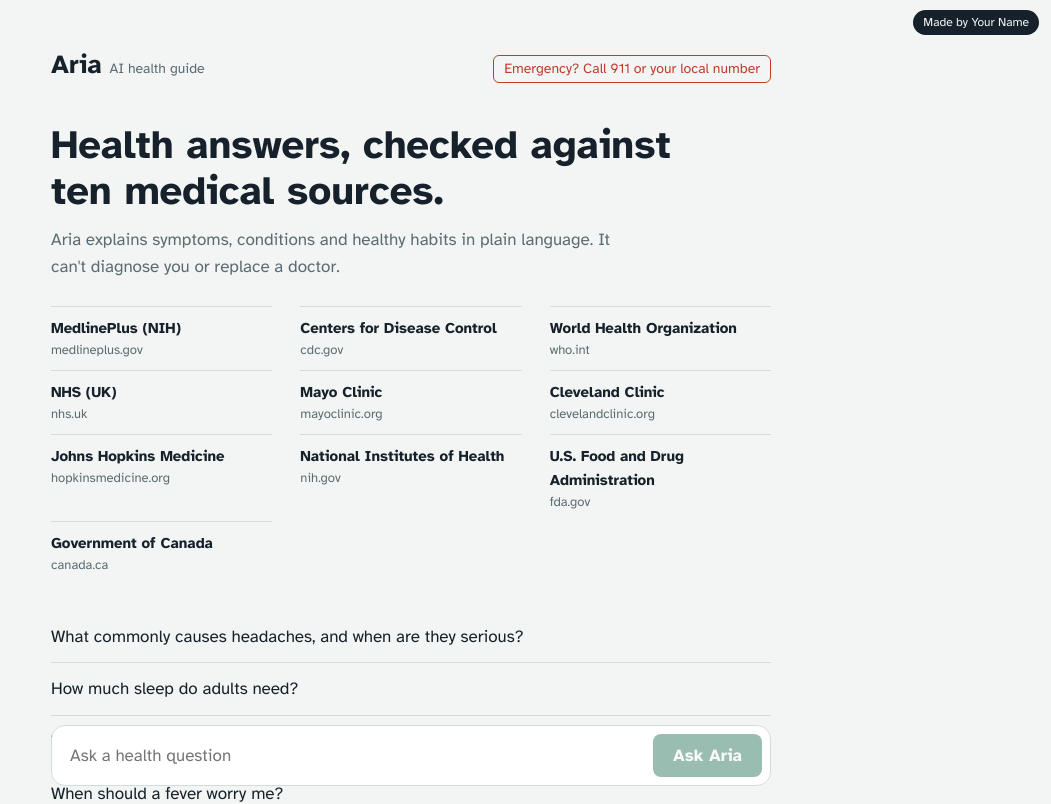
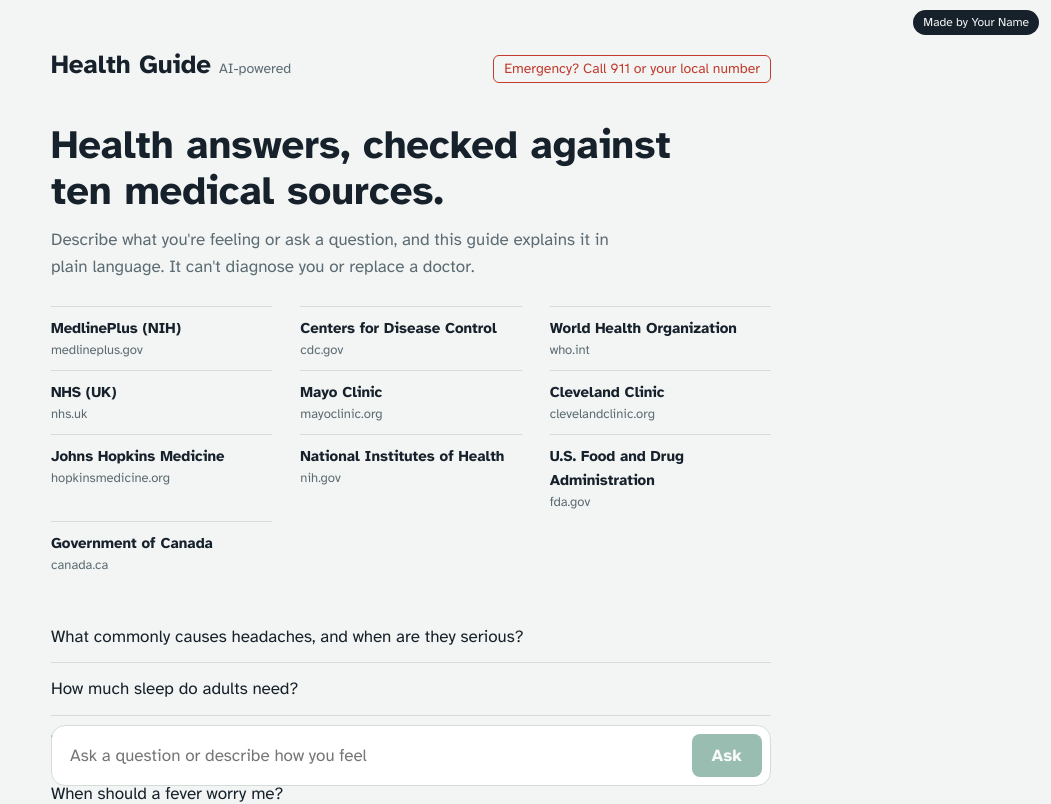
Before and after one commit to angadsandhu-lgtm/AI-health-guide, a Next.js app: page / in a window 1280 px wide. Shown: the top 804 px of the page, without its empty margins (229-1280 px from the left). Built offline with nearby package versions, Linux system fonts and the light colour scheme.

Commit message:
Update branding and prompt text in page.js

```diff
--- a/app/page.js
+++ b/app/page.js
@@ -41,14 +41,14 @@ export default function Home() {
       <div className="wm">Made by {CREATOR}</div>
       <main className="wrap">
         <div className="top">
-          <div className="brand">Aria<small>AI health guide</small></div>
+          <div className="brand">Health Guide<small>AI-powered</small></div>
           <div className="sos-pill">Emergency? Call 911 or your local number</div>
         </div>
 
         {msgs.length === 0 && (
           <section>
             <h1>Health answers, checked against ten medical sources.</h1>
-            <p className="lede">Aria explains symptoms, conditions and healthy habits in plain language. It can't diagnose you or replace a doctor.</p>
+            <p className="lede">Describe what you're feeling or ask a question, and this guide explains it in plain language. It can't diagnose you or replace a doctor.</p>
             <ul className="idx">
               {SOURCES.map((s) => (<li key={s.domain}><b>{s.name}</b><span>{s.domain}</span></li>))}
             </ul>
@@ -79,8 +79,8 @@ export default function Home() {
         </section>
 
         <form onSubmit={(e) => { e.preventDefault(); send(); }}>
-          <input value={input} onChange={(e) => setInput(e.target.value)} placeholder="Ask a health question" maxLength={1000} aria-label="Your health question" />
-          <button disabled={busy || !input.trim()}>Ask Aria</button>
+          <input value={input} onChange={(e) => setInput(e.target.value)} placeholder="Ask a question or describe how you feel" maxLength={1000} aria-label="Your health question" />
+          <button disabled={busy || !input.trim()}>Ask</button>
         </form>
         <footer>
           For information only, not a substitute for care from a licensed clinician.<br />
```
